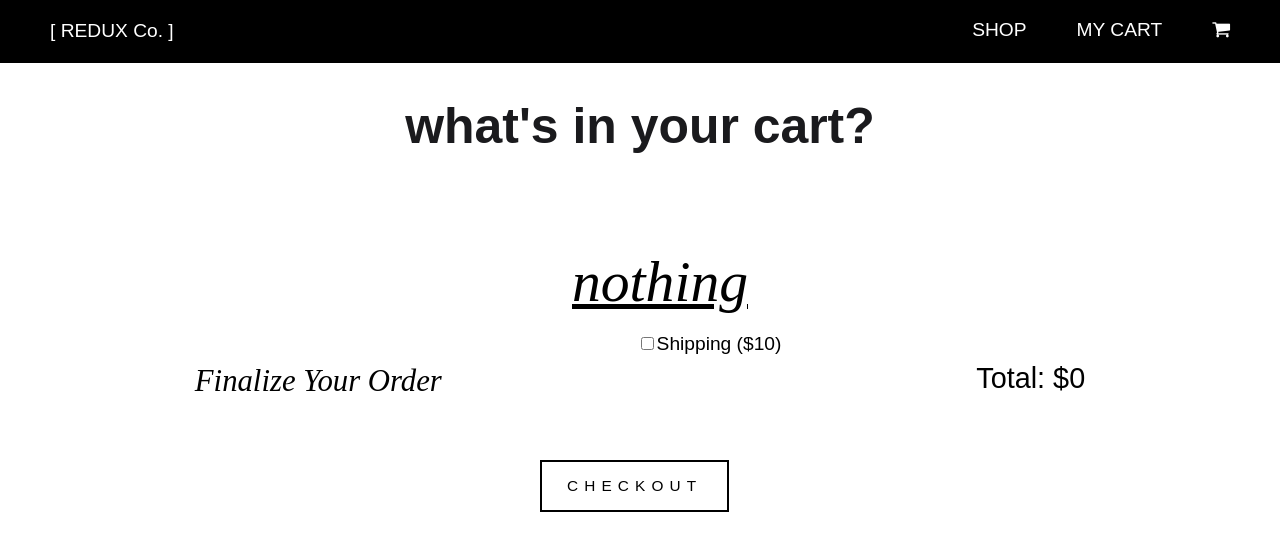
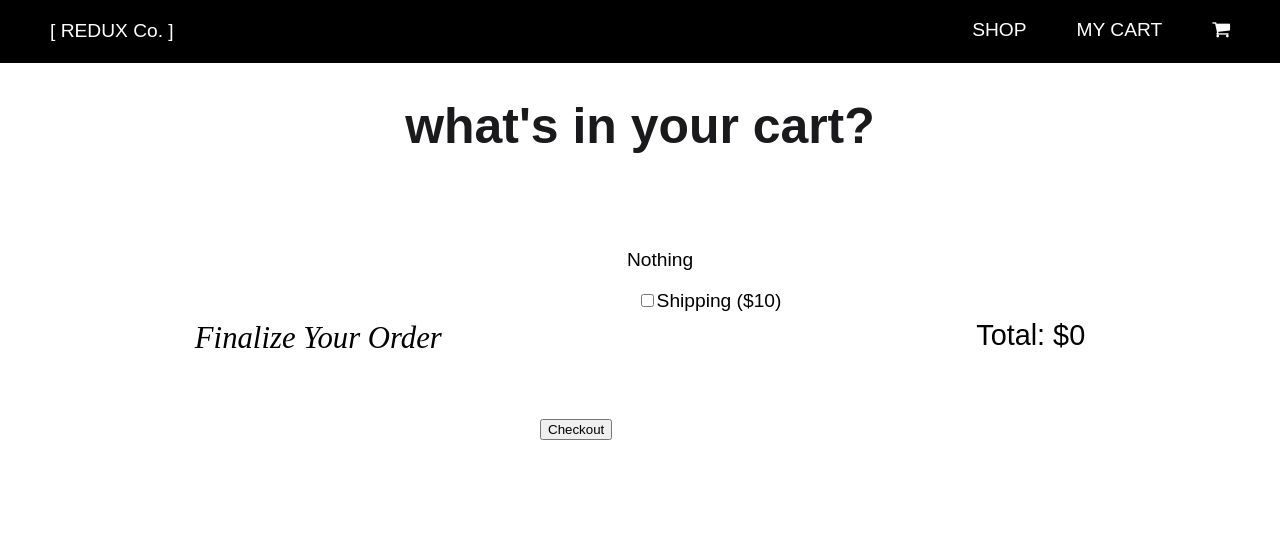
Before and after one commit to jenna-m/redux-co, a React (Create React App) app: page /cart in a window 1280 px wide. Shown: the top 550 px of the page. Built offline with nearby package versions, Linux system fonts and the light colour scheme.

Commit message:
Update App.css
Change button styling

```diff
--- a/src/App.css
+++ b/src/App.css
@@ -13,6 +13,26 @@ h1 {
   text-transform: lowercase;
   text-align: center;
 }
+
+.button {
+  padding: 15px 25px;
+  background-color: #ffffff;
+  border: 2px solid #000000;
+  color: #000000;
+  font-family: 'Futura', sans-serif;
+  letter-spacing: .4em;
+  font-size: .8em;
+  text-transform: uppercase;
+  text-decoration: none;
+  transition: background-color .2s ease-in-out .1s, color .2s ease-in-out .1s;
+}
+
+.button:hover {
+  cursor: pointer;
+  background-color: #000000;
+  color: #ffffff;
+}
+
 
 /* Navigation Bar */
 .navbar {
@@ -62,6 +82,7 @@ h1 {
   border-bottom: 3px solid #ffffff;
 }
 
+
 /* Shopping cart FA icon */
 .cart-icon a {
   border-bottom: 0px;
@@ -71,6 +92,7 @@ h1 {
   border-bottom: 0px;
 }
 
+
 /* Items for Sale */
 .item-card {
   width: 350px;
@@ -79,6 +101,7 @@ h1 {
 .item-image img {
   width: 350px;
 }
+
 
 /* New Arrivals Section */
 .new-arrivals-section {
@@ -140,8 +163,9 @@ h1 {
   font-size: 1.1em;
 }
 
+
 /* Message displayed when cart is empty */
-.shopping-message {
+.shopping-message p {
   text-align: center;
   font-family: 'Times New Roman', serif;
   text-transform: lowercase;
@@ -149,6 +173,7 @@ h1 {
   font-style: italic;
   font-size: 3em;
 }
+
 
 /* Shipping section */
 .shipping-container {
@@ -191,21 +216,3 @@ h1 {
   padding-top: 30px;
   padding-bottom: 100px;
 }
-
-.checkout button {
-  padding: 15px 25px;
-  background-color: #ffffff;
-  border: 2px solid #000000;
-  color: #000000;
-  font-family: 'Futura', sans-serif;
-  letter-spacing: .4em;
-  font-size: .8em;
-  text-transform: uppercase;
-  transition: background-color .2s ease-in-out .1s, color .2s ease-in-out .1s;
-}
-
-.checkout button:hover {
-  cursor: pointer;
-  background-color: #000000;
-  color: #ffffff;
-}
```
